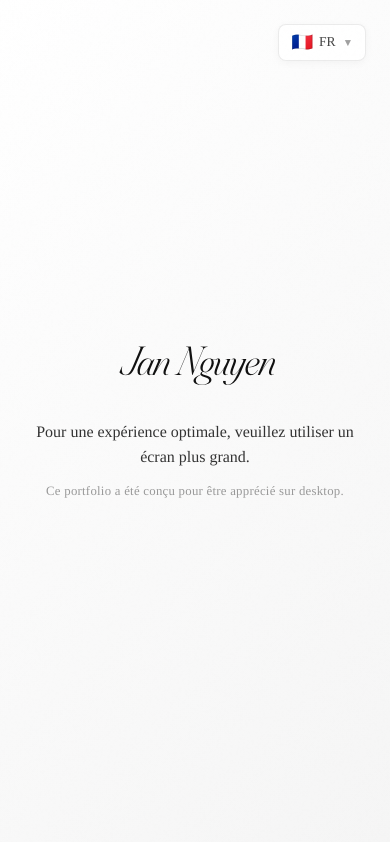
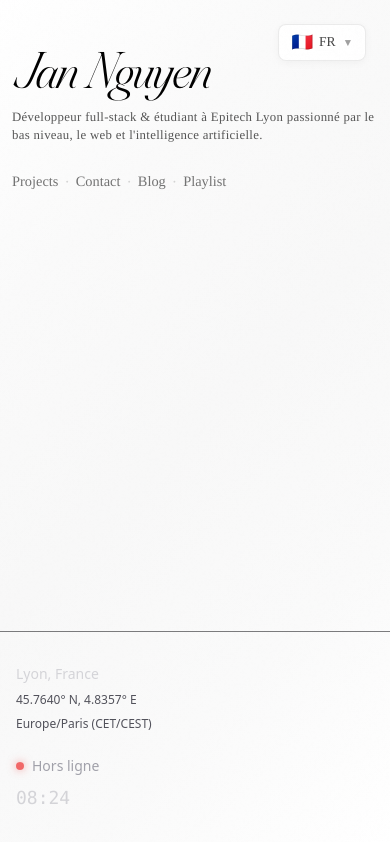
Before and after one commit to JanNguy/portfolio_Jan, a Next.js app: page / in a window 390 px wide. Built offline with nearby package versions, Linux system fonts and the light colour scheme.

Commit message:
fix: mobile responsive

```diff
--- a/app/globals.css
+++ b/app/globals.css
@@ -420,7 +420,12 @@ body::before {
     margin-top: 1rem;
 }
 
-/* ── LanguageSwitcher ────────────────────────────────────────────────────── */
+    /* ── LanguageSwitcher ────────────────────────────────────────────────────── */
+
+.hero-header ul {
+    display: flex;
+    align-items: center;
+}
 
 .lang-switcher {
     position: fixed;
@@ -470,32 +475,15 @@ body::before {
         line-height: 1.5;
     }
 
-    /* ── Portrait: un-fix, center in flow ── */
-    .portrait-speech {
-        position: relative;
-        top: auto;
-        left: auto;
-        transform: none;
-        width: 100%;
-        max-width: 100%;
-        min-width: 0;
-        margin: 2rem auto;
-        padding: 0 1.5rem;
+    .hero-header ul {
+        flex-wrap: wrap;
+        gap: 0.375rem;
+        margin-top: 1.5rem;
     }
 
-    .portrait-speech-img {
-        width: 70%;
-        max-width: 380px;
-        margin: 0 auto;
-        display: block;
-        box-shadow: 0 4px 20px 0 rgba(0, 0, 0, 0.15);
-    }
-
-    .portrait-speech-text {
-        font-size: 0.9rem;
-        text-align: left;
-        max-width: 480px;
-        margin: 1rem auto 0;
+    /* ── Hide portrait on mobile ── */
+    .portrait-speech {
+        display: none;
     }
 
     /* ── Language switcher ── */
@@ -541,19 +529,10 @@ body::before {
         line-height: 1.45;
     }
 
-    /* ── Portrait ── */
-    .portrait-speech {
-        padding: 0 1rem;
-        margin: 1.5rem auto;
-    }
-
-    .portrait-speech-img {
-        width: 80%;
-        max-width: 320px;
-    }
-
-    .portrait-speech-text {
-        font-size: 0.85rem;
+    /* ── Nav list wrap ── */
+    .hero-header ul {
+        gap: 0.25rem;
+        margin-top: 1rem;
     }
 
     /* ── Page root ── */
@@ -640,18 +619,8 @@ body::before {
         font-size: 0.8rem;
     }
 
-    .portrait-speech {
-        padding: 0 0.75rem;
-        margin: 1rem auto;
-    }
-
-    .portrait-speech-img {
-        width: 85%;
-        max-width: 280px;
-    }
-
-    .portrait-speech-text {
-        font-size: 0.78rem;
+    .hero-header ul {
+        gap: 0.125rem;
     }
 
     .page-root {
--- a/app/page.tsx
+++ b/app/page.tsx
@@ -5,7 +5,6 @@ import HeroHeader from "../components/HeroHeader";
 import PortraitSpeech from "../components/PortraitSpeech";
 import LanguageSwitcher from "../components/LanguageSwitcher";
 import MainFooter from "../components/MainFooter";
-import MobileGate from "../components/MobileGate";
 
 const PROJECTS = [
     { name: "Alpaga", description: "Application basé de chatbot local sur Ollama", link: "https://github.com/JanNguy/alpaga" },
@@ -19,7 +18,6 @@ export default function HomePage() {
     const [showProjects, setShowProjects] = useState(false);
 
     return (
-        <MobileGate>
         <div className="page">
             <LanguageSwitcher />
             <HeroHeader
@@ -32,6 +30,5 @@ export default function HomePage() {
             </main>
             <MainFooter />
         </div>
-        </MobileGate>
     );
 }
--- a/components/MobileGate.tsx
+++ b/components/MobileGate.tsx
@@ -1,43 +1,5 @@
 "use client";
 
-import { useState, useEffect } from "react";
-import { useI18n } from "./i18n";
-import LanguageSwitcher from "./LanguageSwitcher";
-
-const BREAKPOINT = 900;
-
 export default function MobileGate({ children }: { children: React.ReactNode }) {
-    const [isMobile, setIsMobile] = useState(false);
-    const [mounted, setMounted] = useState(false);
-    const { t } = useI18n();
-
-    useEffect(() => {
-        setMounted(true);
-        const check = () => setIsMobile(window.innerWidth <= BREAKPOINT);
-        check();
-        window.addEventListener("resize", check);
-        return () => window.removeEventListener("resize", check);
-    }, []);
-
-    // Avoid hydration mismatch — render nothing until mounted
-    if (!mounted) return null;
-
-    if (isMobile) {
-        return (
-            <div className="mobile-gate">
-                <LanguageSwitcher />
-                <div className="mobile-gate-content">
-                    <p className="griffiths mobile-gate-name">Jan Nguyen</p>
-                    <p className="times-normal mobile-gate-message">
-                        {t("mobile.gate")}
-                    </p>
-                    <p className="times-normal mobile-gate-hint">
-                        {t("mobile.hint")}
-                    </p>
-                </div>
-            </div>
-        );
-    }
-
     return <>{children}</>;
 }
```
Also changed, not shown: 1 other file (tests, documents, lock files or other folders). Lines whose indentation alone changed are shown as unchanged.
